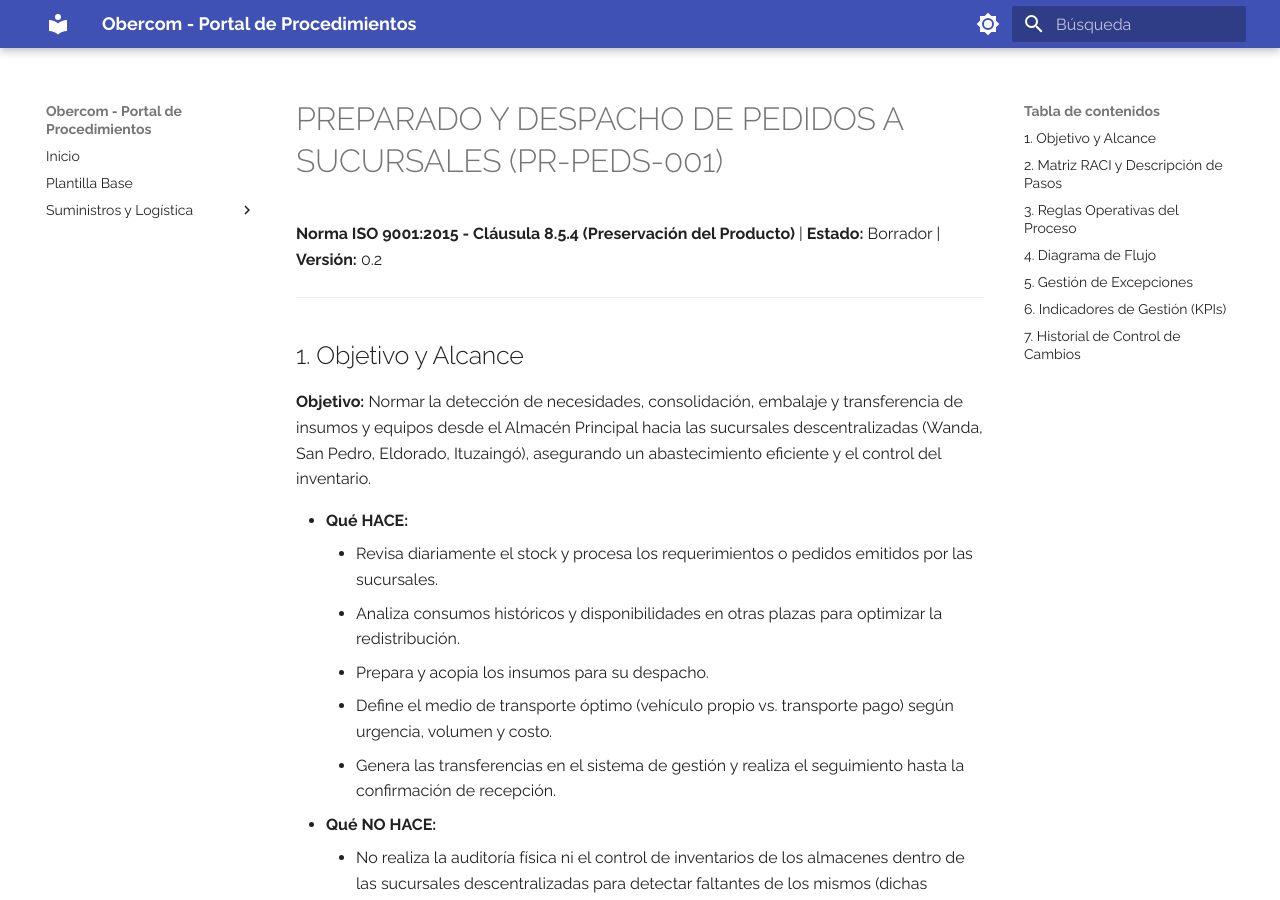
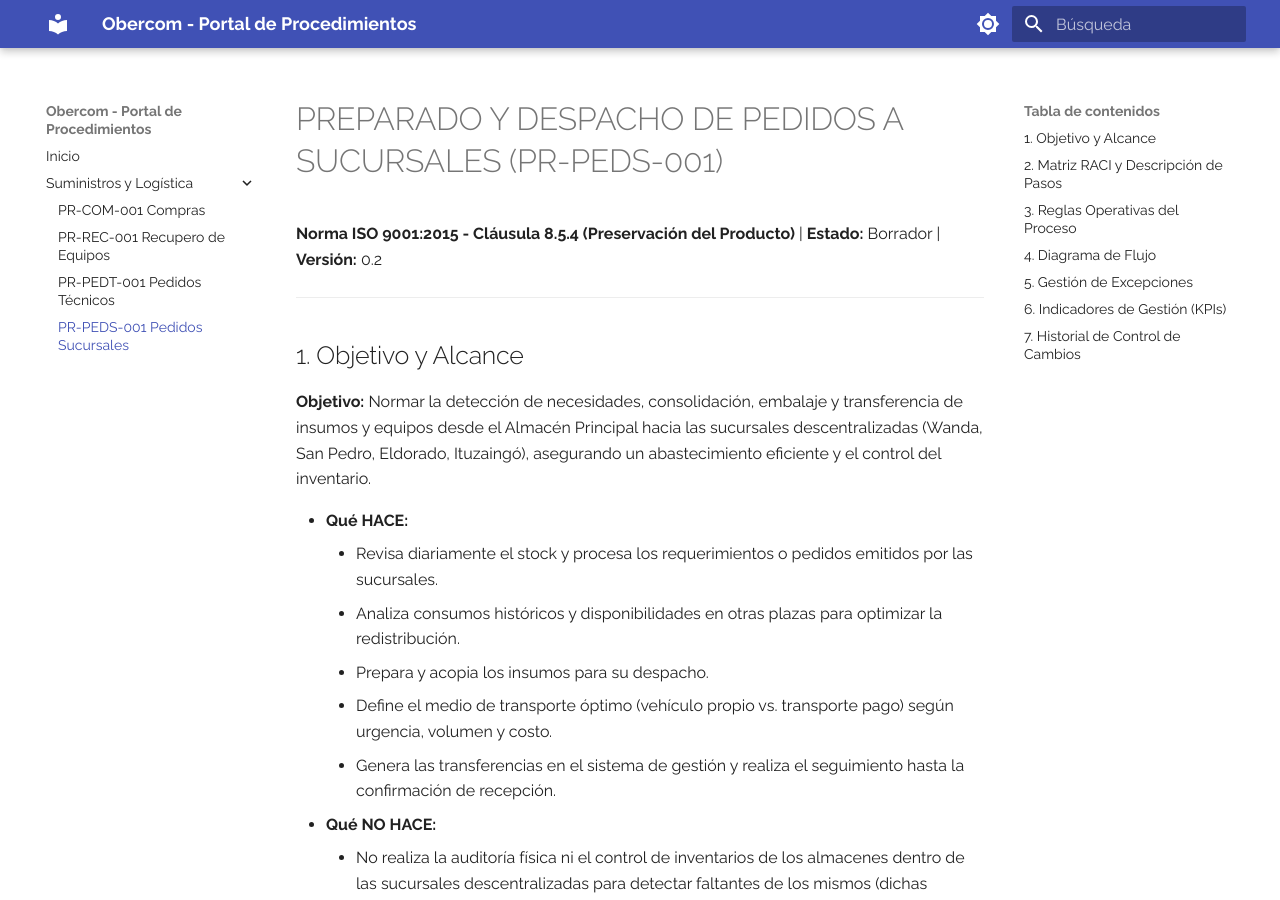
Before and after one commit to elingenierok/procedimientos-isp, an MkDocs documentation site: the page built from docs/suministros-logistica/PR-PEDS-001.md, in a window 1280 px wide and 900 px high. Built offline with MkDocs 1.6.1 and Material for MkDocs 9.7.7, drawn with Linux system fonts in a browser that asks for light colours.

Commit message:
Remove 'Plantilla Base' and add 'PR-PEDS-001'

```diff
--- a/mkdocs.yml
+++ b/mkdocs.yml
@@ -41,8 +41,8 @@ markdown_extensions:
 
 nav:
   - Inicio: index.md
-  - Plantilla Base: plantilla-base.md
   - Suministros y Logística:
       - PR-COM-001 Compras: suministros-logistica/PR-COM-001.md
       - PR-REC-001 Recupero de Equipos: suministros-logistica/PR-REC-001.md
       - PR-PEDT-001 Pedidos Técnicos: suministros-logistica/PR-PEDT-001.md
+      - PR-PEDS-001 Pedidos Sucursales: suministros-logistica/PR-PEDS-001.md
```
